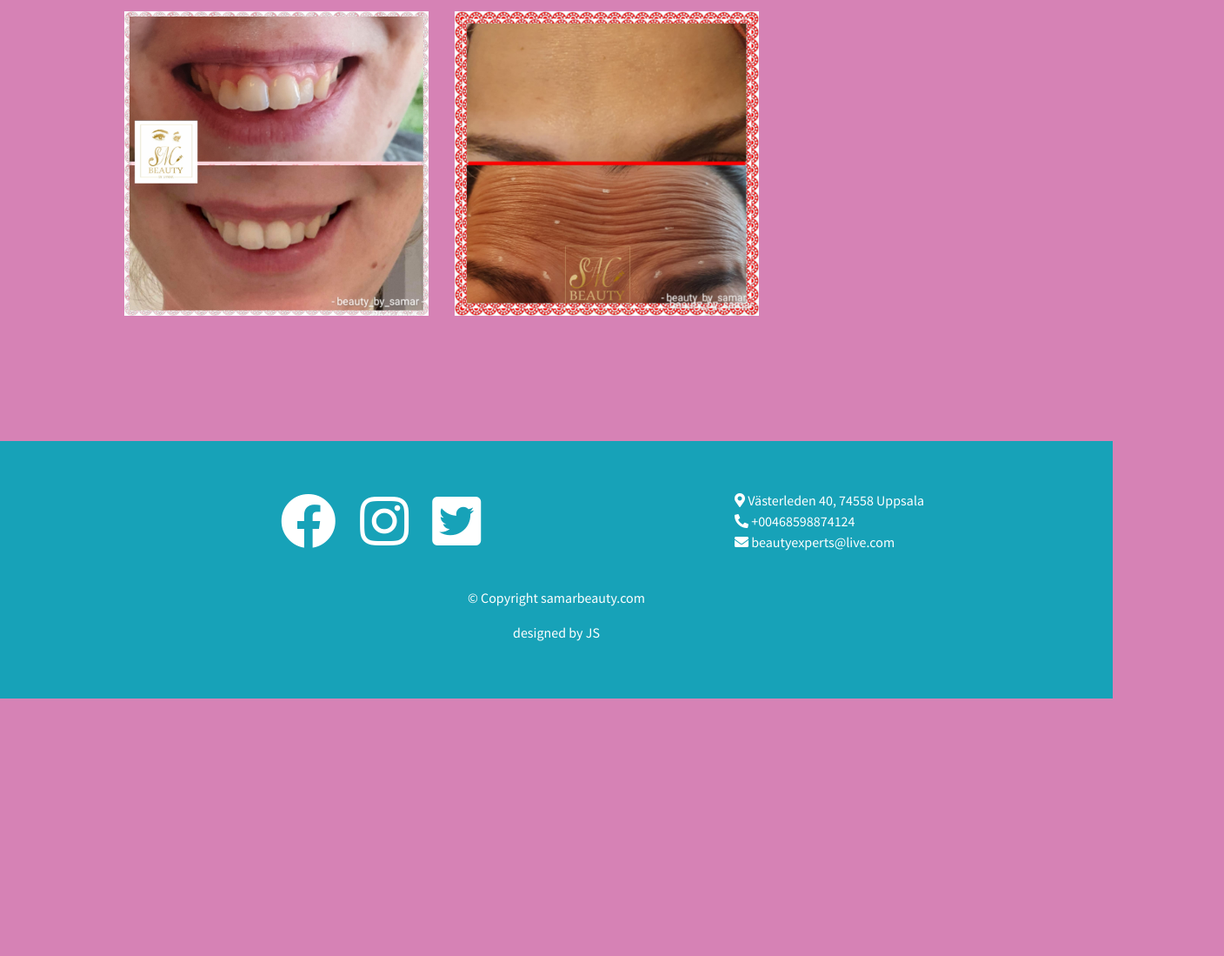
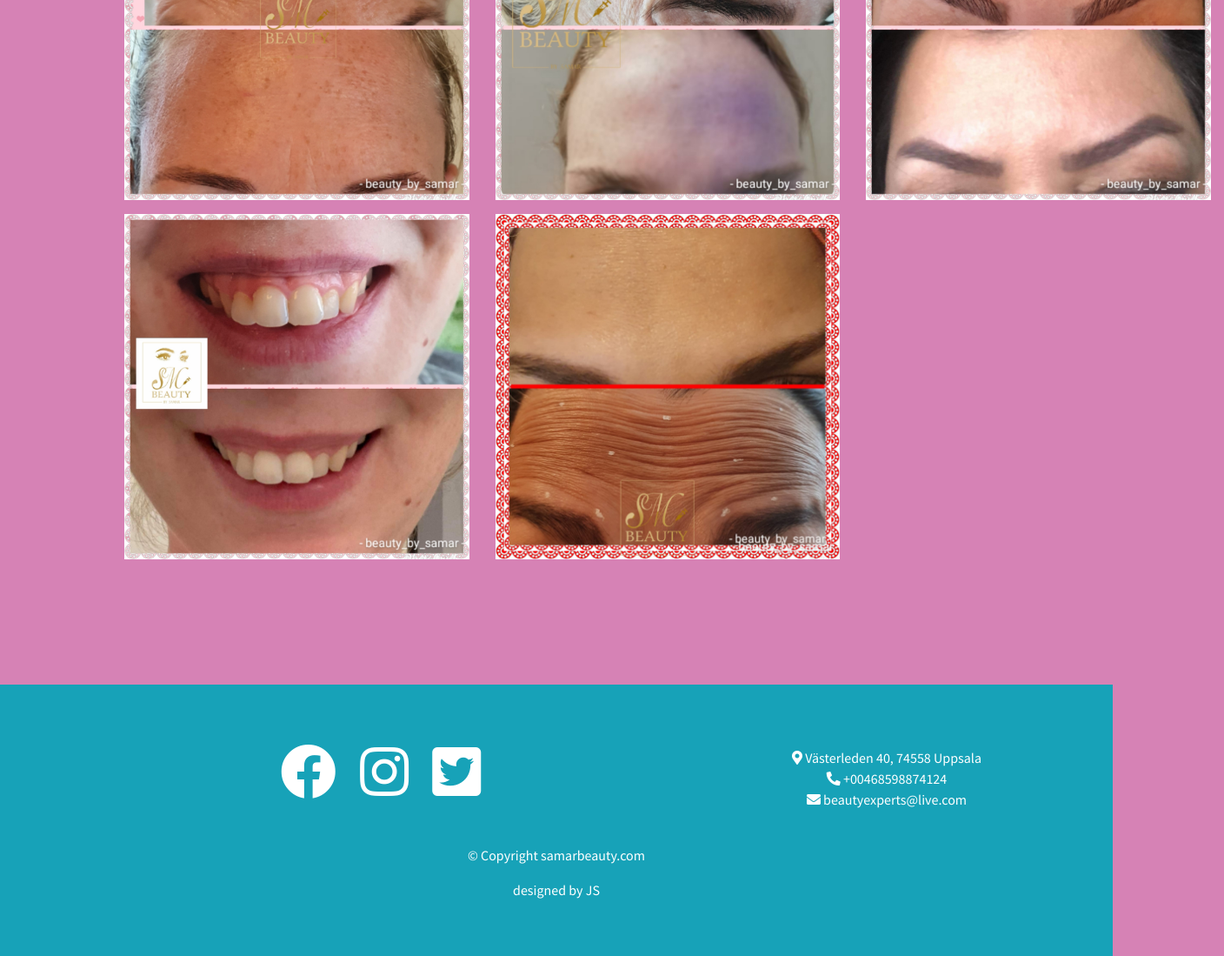
Before and after one commit to 11zouzou11/Samar-Beauty, a plain HTML site: page gallery.html in a window 1280 px wide. Shown: the part 1945-3044 px from the top of the page at 87% size, 1408 px wide, since content can reach past the window. Before the commit the page ends 2748 px from the top, so only its background shows below. Drawn offline with nearby package versions, Linux system fonts and the light colour scheme.

Commit message:
fixed the position of the footer items to be centered on mobile devices

```diff
--- a/gallery.html
+++ b/gallery.html
@@ -52,7 +52,7 @@
 
 <!-------------------Start gallery---------------------->
 <!------ took the idea from : https://www.youtube.com/watch?v=180p7GLmMyQ  .  midified it to suit the website needs-->
-<div class="container main">
+<div class="container-fluid main">
     <div class="row mt-3">
         <div class="item col-sm-6 col-md-4 mb-3">
             <a href="./assets/img/browlift/browlift2.jpeg" class="fancybox" data-fancybox="gallery1">
@@ -154,7 +154,7 @@
                         <a href="https://www.instagram.com"><i class="fab fa-instagram fa-4x mr-4"></i></a>
                         <a href="https://www.twitter.com"><i class="fab fa-twitter-square fa-4x mr-4"></i></a>
                     </div>
-                    <div class="col-md-4">
+                    <div class="col-md-4 text-center pt-3">
                         <div class="address">
                             <span class="fas fa-map-marker-alt"></span>
                             <span class="text"> Västerleden 40, 74558 Uppsala</span>
```
Also changed, not shown: connect.html (+1 -1 lines), index.html (+1 -1 lines).
